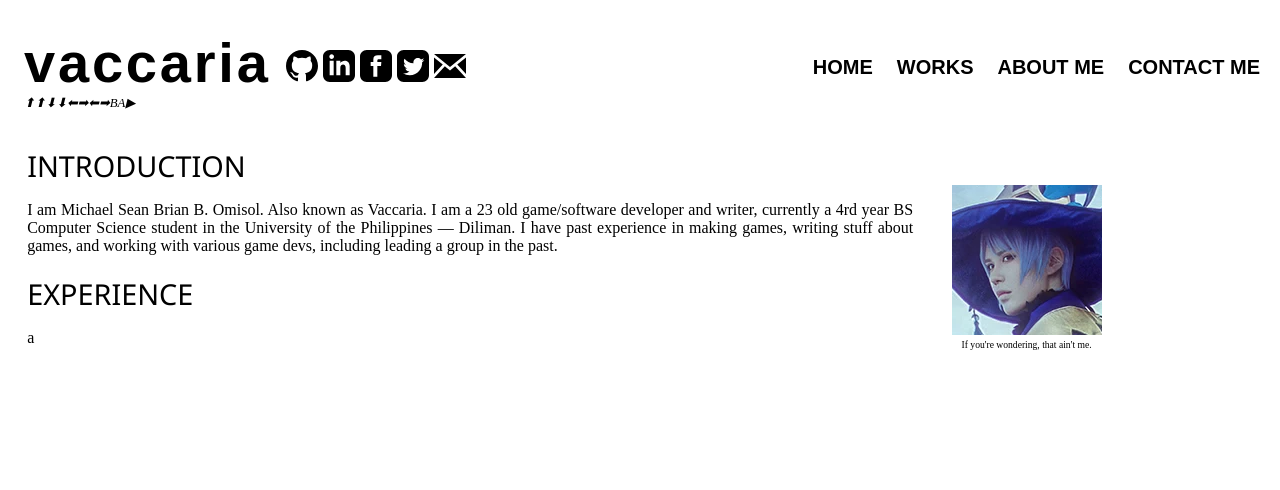
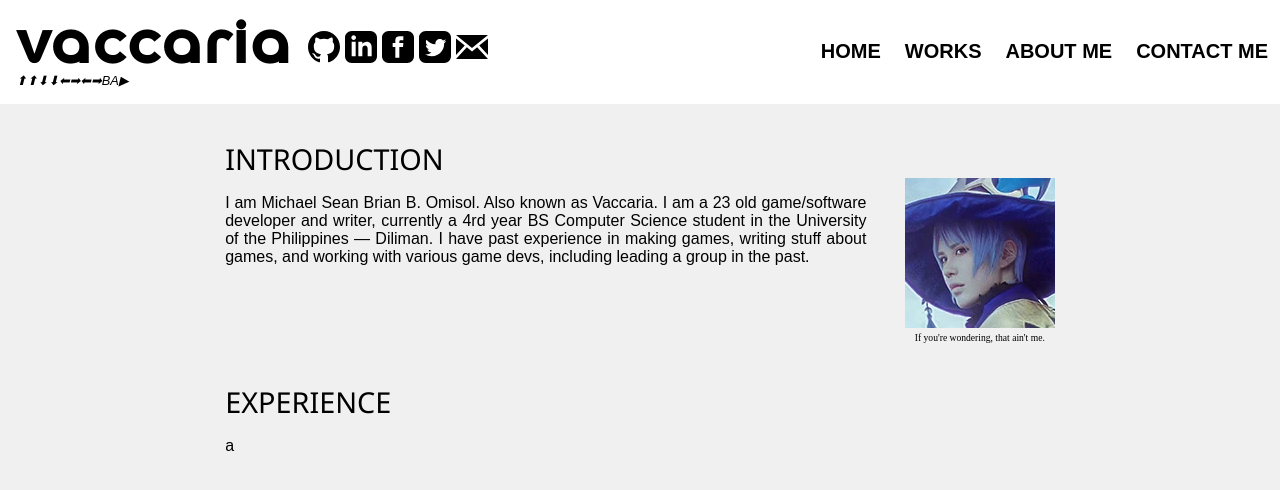
Before and after one commit to FlamingHerb/flamingherb.github.io, a SvelteKit app: page /aboutme in a window 1280 px wide. Shown: the top 490 px of the page. Built offline with nearby package versions, Linux system fonts and the light colour scheme.

Commit message:
fix: everything fixes #1

```diff
--- a/src/routes/(app)/+error.svelte
+++ b/src/routes/(app)/+error.svelte
@@ -21,9 +21,8 @@
 
 
 <style lang="scss">
-    @import "../node_modules/rfs/scss";
     h1 {
-        @include font-size(2rem);
+        font-size: 2rem;
     }
     img {
         max-width: 60%;
--- a/src/routes/(app)/+layout.svelte
+++ b/src/routes/(app)/+layout.svelte
@@ -62,8 +62,6 @@
 
 
 <style lang="scss">
-  @import "../node_modules/rfs/scss";
-
 
   /* Local Styles */
 
@@ -107,7 +105,7 @@
 
     a {
       text-align: center;
-      @include font-size(1.25rem);
+      font-size: 1.25rem;
       font-family: Arial, Helvetica, sans-serif;
       font-weight: bold;
       text-decoration: none;
@@ -157,7 +155,7 @@
 
     font-weight: bold;
 
-    @include font-size(3.5rem);
+    font-size: 3.5rem;
   }
 
   #tagline {
@@ -167,7 +165,7 @@
     //margin-left: 1.6em;
     font-style: italic;
 
-    @include font-size(0.8rem);
+    font-size: 0.8rem;
   }
 
 
--- a/src/routes/(app)/+page.svelte
+++ b/src/routes/(app)/+page.svelte
@@ -27,7 +27,6 @@
 </div>
 
 <style lang="scss">
-    @import "../node_modules/rfs/scss";
 
     #left-side {
         width: 600px;
@@ -43,7 +42,7 @@
     .section {
         padding: 14px;
         p {
-            @include font-size(1rem);
+            font-size: 1rem;
         }
     }
 
@@ -55,7 +54,7 @@
     }
 
     .under-construction {
-        @include font-size(2rem);
+        font-size: 2rem;
     }
 
     @media only screen and (max-width: 976px) {
--- a/src/routes/(app)/aboutme/+page.svelte
+++ b/src/routes/(app)/aboutme/+page.svelte
@@ -39,7 +39,6 @@
 </div>
 
 <style lang="scss">
-    @import "../node_modules/rfs/scss";
 
     h1 {
         display: block;
@@ -57,12 +56,12 @@
         figcaption {
             margin:auto;
             text-align: center;
-            @include font-size(0.6rem);
+            font-size: 0.6rem;
         }
     }
 
     h1 {
-        @include font-size(1.8rem);
+        font-size: 1.8rem;
         font-family: 'Segoe UI', Helvetica, sans-serif;
         font-weight: normal;
     }
@@ -76,7 +75,7 @@
         margin-right: 1.2em;
 
         p {
-            @include font-size(1rem);
+            font-size: 1rem;
         }
     }
 </style>
--- a/src/routes/(app)/works/+page.svelte
+++ b/src/routes/(app)/works/+page.svelte
@@ -33,7 +33,6 @@
 </div>
 
 <style lang="scss">
-    @import "../node_modules/rfs/scss";
 
     figure {
         margin: 0;
@@ -54,7 +53,7 @@
     h1 {
         display: block;
         margin-bottom: 0;
-        @include font-size(1.8rem);
+        font-size: 1.8rem;
         font-family: 'Segoe UI', Helvetica, sans-serif;
         font-weight: normal;
     }
@@ -71,14 +70,14 @@
 
         h1 {
             margin-top: 0.25em;
-            @include font-size(1.2rem);
+            font-size: 1.2rem;
 
             a {
                 text-decoration: none;
             }
         }
         p {
-            @include font-size(0.75rem);
+            font-size: 0.75rem;
         }
 
         .description{
--- a/src/routes/+page.svelte
+++ /dev/null
@@ -1,2 +0,0 @@
-<h1>Welcome to SvelteKit</h1>
-<p>Visit <a href="https://kit.svelte.dev">kit.svelte.dev</a> to read the documentation</p>
--- a/src/routes/langleyteaser/+page.svelte
+++ b/src/routes/langleyteaser/+page.svelte
@@ -72,8 +72,6 @@
 </center>
 
 <style lang="scss">
-    @import "../node_modules/rfs/scss";
-
     @font-face {
         font-family: 'DFLiSong Std W7';
         font-style: normal;
--- a/src/routes/notallowed/+page.svelte
+++ b/src/routes/notallowed/+page.svelte
@@ -21,9 +21,8 @@
 
 
 <style lang="scss">
-    @import "../node_modules/rfs/scss";
     h1 {
-        @include font-size(2rem);
+        font-size: 2rem;
     }
     img {
         max-width: 60%;
--- a/src/variables.scss
+++ b/src/variables.scss
@@ -1,18 +1,17 @@
 /* Variables and mixins declared here will be available in all other SCSS files */
-@import "../node_modules/rfs/scss";
 /* Global Styles */
 
 :global(p) {
-    @include font-size(1rem);
+  font-size: 1rem;
   font-family: Arial, Helvetica, sans-serif;
 }
 
 @font-face {
-        font-family: 'Eastman Alternate Trial Medium';
-        src: url('/fonts/EastmanAlternateTrial-Medium.otf');
+  font-family: "Eastman Alternate Trial Medium";
+  src: url("/fonts/EastmanAlternateTrial-Medium.otf");
 }
 
-  :global(.wrapper){
+:global(.wrapper) {
   flex-wrap: wrap;
 }
 
@@ -54,25 +53,25 @@
   margin: auto;
 }
 
-  :global(.column-direction){
+:global(.column-direction) {
   flex-direction: column;
 }
 
-  :global(.row-direction){
+:global(.row-direction) {
   flex-direction: row;
 }
 
-  :global(.rrow-direction){
+:global(.rrow-direction) {
   flex-direction: row-reverse;
 }
 
 @keyframes animate {
-    0%{
+  0% {
     transform: translateY(0) rotate(0deg);
     opacity: 1;
     border-radius: 0;
   }
-    100%{
+  100% {
     transform: translateY(-1000px) rotate(720deg);
     opacity: 0;
     border-radius: 50%;
@@ -86,7 +85,7 @@
   background-color: #f0f0f0;
 }
 
-:global(body::-webkit-scrollbar){
+:global(body::-webkit-scrollbar) {
   display: none;
 }
 
--- a/svelte.config.js
+++ b/svelte.config.js
@@ -1,13 +1,15 @@
-import adapter from '@sveltejs/adapter-auto';
+import adapter from "@sveltejs/adapter-auto";
+import { vitePreprocess } from "@sveltejs/vite-plugin-svelte";
 
 /** @type {import('@sveltejs/kit').Config} */
 const config = {
-	kit: {
-		// adapter-auto only supports some environments, see https://kit.svelte.dev/docs/adapter-auto for a list.
-		// If your environment is not supported, or you settled on a specific environment, switch out the adapter.
-		// See https://kit.svelte.dev/docs/adapters for more information about adapters.
-		adapter: adapter()
-	}
+  kit: {
+    // adapter-auto only supports some environments, see https://kit.svelte.dev/docs/adapter-auto for a list.
+    // If your environment is not supported, or you settled on a specific environment, switch out the adapter.
+    // See https://kit.svelte.dev/docs/adapters for more information about adapters.
+    adapter: adapter(),
+  },
+  preprocess: [vitePreprocess()],
 };
 
 export default config;
--- a/vite.config.js
+++ b/vite.config.js
@@ -1,6 +1,14 @@
-import { sveltekit } from '@sveltejs/kit/vite';
-import { defineConfig } from 'vite';
+import { sveltekit } from "@sveltejs/kit/vite";
+import { defineConfig } from "vite";
 
 export default defineConfig({
-	plugins: [sveltekit()]
+  plugins: [sveltekit()],
+
+  css: {
+    preprocessorOptions: {
+      scss: {
+        additionalData: '@import "src/variables.scss";',
+      },
+    },
+  },
 });
```
Lines whose indentation alone changed are shown as unchanged.
